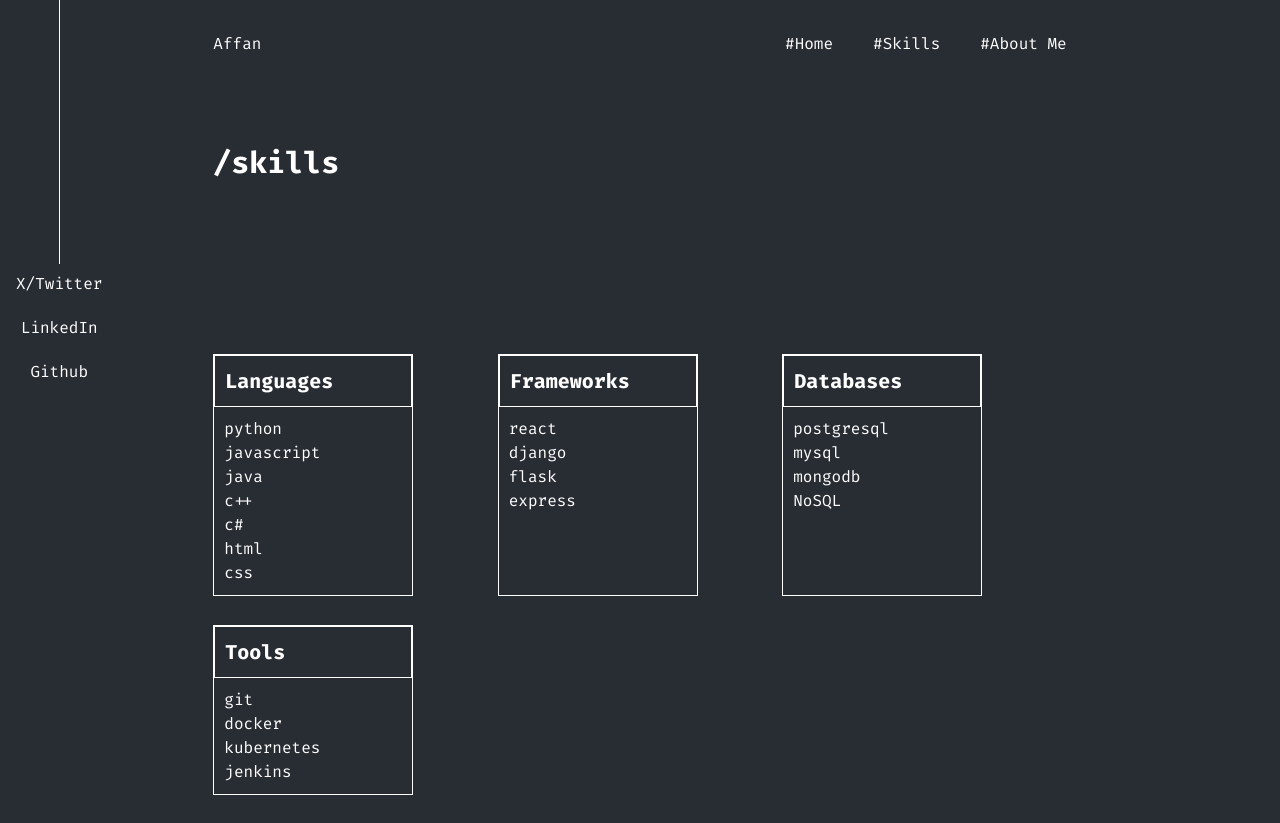
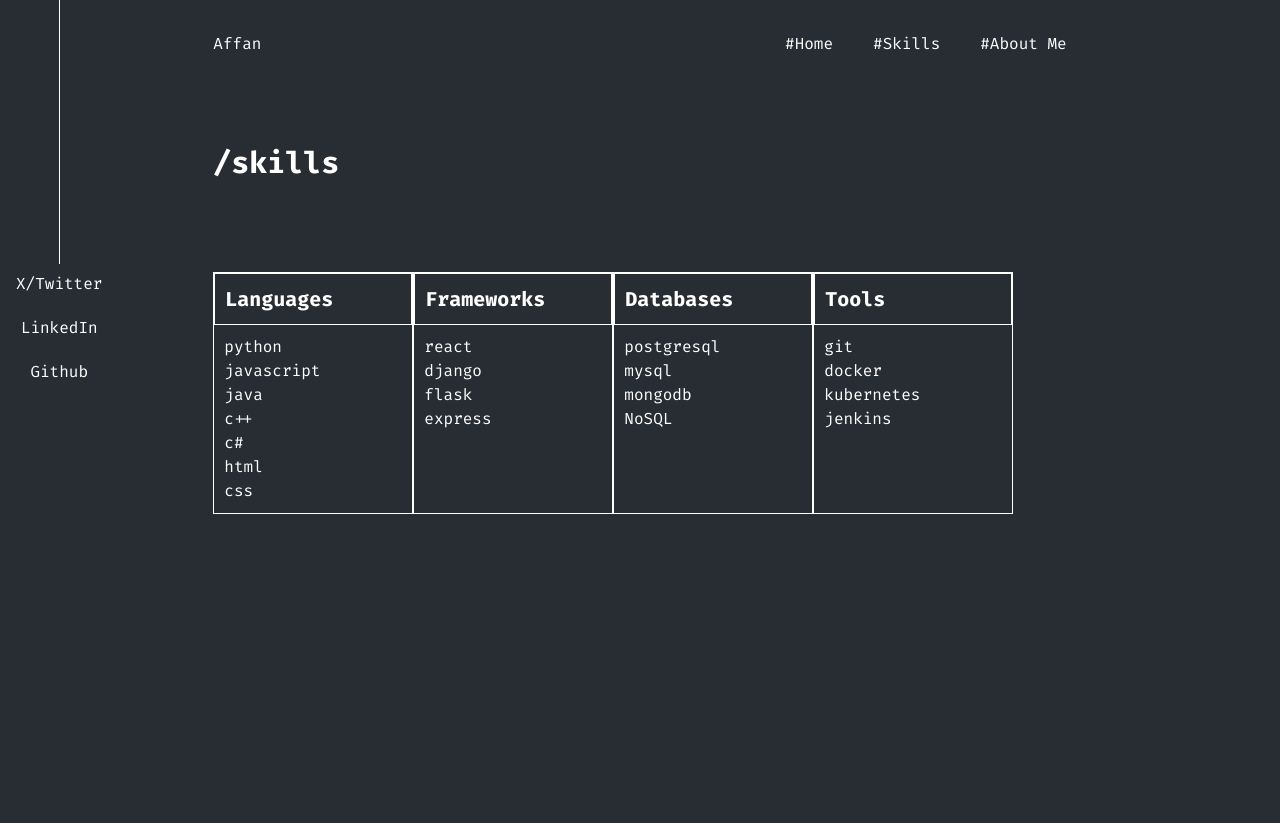
Before and after one commit to muhammadaffankhalid/affan, a Next.js app: page /skills in a window 1280 px wide. After the commit the page ends 800 px from the top, so only its background shows below. Built offline with nearby package versions, Linux system fonts and the light colour scheme.

Commit message:
few changes

```diff
--- a/app/about/about.css
+++ b/app/about/about.css
@@ -1,16 +1,25 @@
+
+
 .about {
   color: whitesmoke;
-  margin-top: 10%;
   font-weight: bold;
   font-size: 30px;
+  margin-top: 10%; /* Adjust this margin as needed */
 }
+
 .about-container {
+  margin-top: -20%; /* Adjust this margin as needed */
   display: flex;
   color: wheat;
-  margin-top: 10%;
   align-items: center;
-  margin-top: -20%;
 }
+
 .img {
-  margin-left: -15%;
+  margin-left: -15%; /* Adjust this margin as needed */
 }
+
+.container {
+  display: flex;
+
+  justify-content: center; /* Optional: Center the content horizontally */
+}
--- a/app/about/page.tsx
+++ b/app/about/page.tsx
@@ -3,9 +3,9 @@ import "./about.css";
 export default function AboutPage() {
   return (
     <div className="container">
-      <div className="grid grid-rows-2 grid-container">
-        <div className="col-span-1 about">/about</div>
-        <div className="col-span-1 about-container">
+      <div className="grid grid-rows-2 gap-4">
+        <div className="about flex-grow-0">/about</div>
+        <div className="about-container flex-grow">
           <img src="/cat2.png" alt="affan" className="img" />
           <p>
             I’m a full stack developer based in London, United Kingdom. I can
--- a/app/skills/page.tsx
+++ b/app/skills/page.tsx
@@ -21,10 +21,10 @@ export default function skills() {
 
   return (
     <div className="container">
-      <div className="grid grid-rows-2">
-        <div className="row-span-1 skill">/skills</div>
-        <div className="row-span-1 skill-container ">
-          <div className="grid grid-cols-3">
+      <div className="Incontainer">
+        <div className="cols-span-1 skill">/skills</div>
+        <div className="cols-span-1 skill-container ">
+          <div className="grid grid-cols-3 grid-container">
             {skills.map((skill, index) => (
               <div key={index} className="skill-block">
                 <div className="skill-block-name">{skill.name}</div>
--- a/app/skills/skill.css
+++ b/app/skills/skill.css
@@ -20,7 +20,7 @@
   justify-content: space-evenly;
 }
 .skill-container {
-  margin-top: -10%;
+  margin-top: 10%;
 }
 .skill {
   color: white;
@@ -28,3 +28,10 @@
   font-weight: bold;
   font-size: 30px;
 }
+.Incontainer {
+  display: flex;
+  flex-direction: column;
+}
+.grid-container {
+  display: flex;
+}
```
